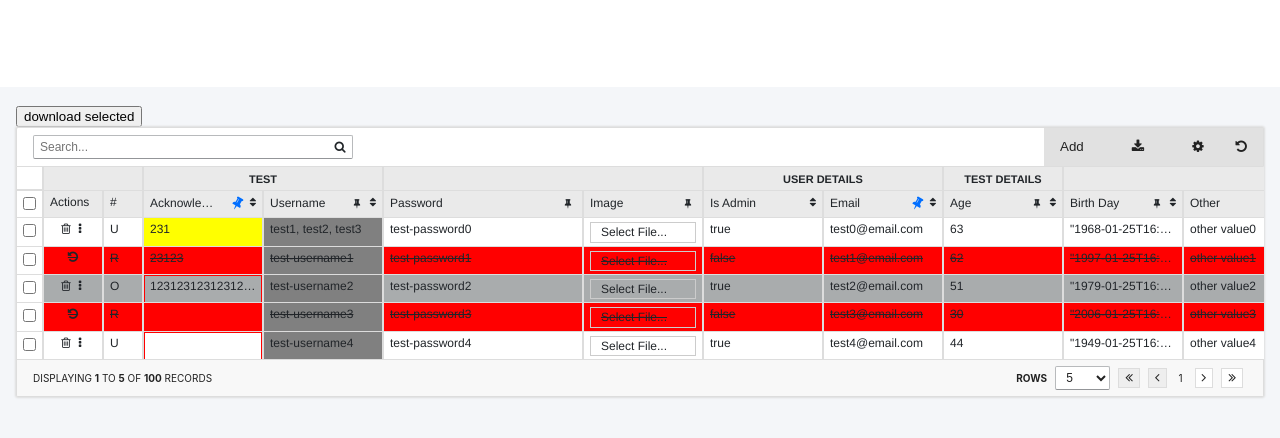
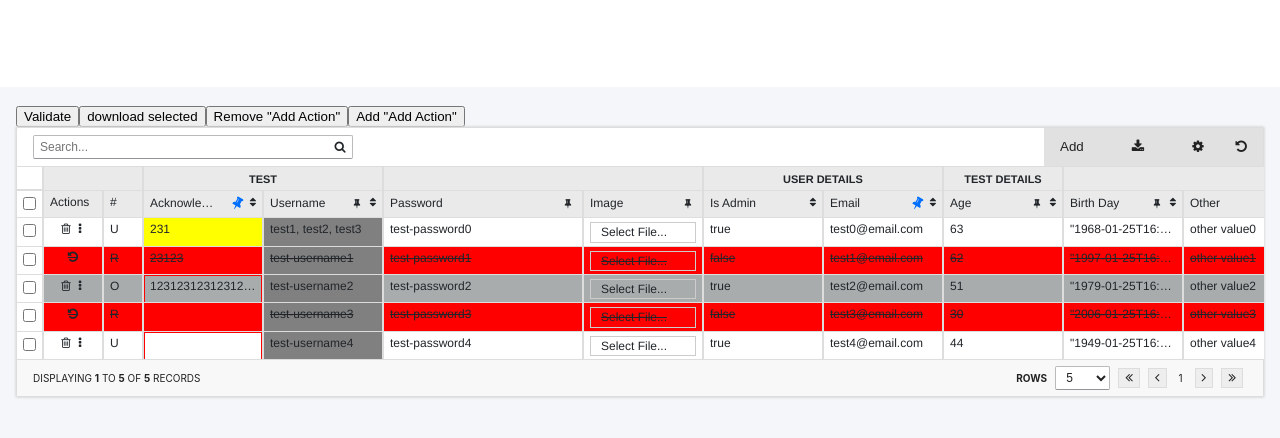
Before and after one commit to kingaguirre/react-data-table, a React (Vite) app: page / in a window 1280 px wide. Shown: the top 438 px of the page. Built offline with nearby package versions, Linux system fonts and the light colour scheme.

Commit message:
feat: update code

```diff
--- a/src/DataTable/components/ActionsColumn/index.tsx
+++ b/src/DataTable/components/ActionsColumn/index.tsx
@@ -23,13 +23,15 @@ export const ActionsColumn: React.FC<IProps> = (props: IProps) => {
     setCanPaste,
     hasAction,
     editingCells,
-    state: { columns }
+    fetchConfig,
+    state: { columns, fetchedData, localData }
   } = useContext(DataTableContext);
   const [showDropdown, setShowDropdown] = useState(false);
   const [position, setPosition] = useState({ top: 0, left: 0 });
 
   const actionRef = useRef<HTMLDivElement>(null);
   const dropdownRef = useRef<HTMLDivElement>(null);
+  const dataSource = fetchConfig ? fetchedData.data : localData;
 
   const updateClipboardState = async () => {
     try {
@@ -132,7 +134,7 @@ export const ActionsColumn: React.FC<IProps> = (props: IProps) => {
           <>
             <i
               className="fa fa-check"
-              {...(isValidDataWithSchema(columns, editingCells)) ? {
+              {...(isValidDataWithSchema(columns, editingCells, dataSource)) ? {
                 onClick: () => onSave(data),
                 style: { color: "inherit" }
               } : {
--- /dev/null
+++ b/src/DataTable/components/DraggedElements/index.tsx
@@ -0,0 +1,86 @@
+import React, { useState, useRef } from 'react';
+import styled from 'styled-components';
+
+// Styled components
+const ParentContainer = styled.div`
+  display: flex;
+  flex-direction: column;
+`;
+
+const Row = styled.div`
+  display: flex;
+`;
+
+const Col = styled.div`
+  width: 60px;
+  height: 60px;
+  border: 1px solid #000;
+  display: flex;
+  align-items: center;
+  justify-content: center;
+  user-select: none;
+
+  &.selected {
+    background-color: lightblue;
+  }
+`;
+
+export default () => {
+  const [isSelecting, setIsSelecting] = useState(false);
+  const selectedCellsRef = useRef([]);
+  const startCellRef = useRef(null);
+  const parentRef = useRef(null);
+
+  const handleMouseDown = (e) => {
+    if (!e.target.dataset.column) return;
+    setIsSelecting(true);
+    const cell = e.target.dataset;
+    startCellRef.current = { row: cell.row, column: cell.column };
+    selectedCellsRef.current = [{ ...startCellRef.current }];
+    e.target.classList.add('selected');
+  };
+
+  const handleMouseOver = (e) => {
+    if (!isSelecting || !e.target.dataset.column) return;
+    const currentCell = e.target.dataset;
+    const currentSelection = { row: currentCell.row, column: currentCell.column };
+
+    if (!selectedCellsRef.current.some(cell => cell.row === currentSelection.row && cell.column === currentSelection.column)) {
+      selectedCellsRef.current.push(currentSelection);
+      e.target.classList.add('selected');
+    }
+  };
+
+  const handleMouseUp = () => {
+    setIsSelecting(false);
+    console.log('Selected Cells:', selectedCellsRef.current);
+    Array.from(parentRef.current.querySelectorAll('.selected')).forEach(cell => cell.classList.remove('selected'));
+  };
+
+  const renderGrid = () => {
+    const rows = 3;
+    const cols = 5;
+    return Array.from({ length: rows }, (_, rowIndex) => (
+      <Row key={rowIndex}>
+        {Array.from({ length: cols }, (_, colIndex) => (
+          <Col
+            key={colIndex}
+            data-row={rowIndex}
+            data-column={colIndex}
+            onMouseDown={handleMouseDown}
+            onMouseOver={handleMouseOver}
+            onMouseUp={handleMouseUp} // Mouse up can be handled on individual cells too
+          >
+            {colIndex + 1}
+          </Col>
+        ))}
+      </Row>
+    ));
+  };
+
+  return (
+    <ParentContainer ref={parentRef}>
+      {renderGrid()}
+    </ParentContainer>
+  );
+};
--- a/src/DataTable/components/MainHeader/index.tsx
+++ b/src/DataTable/components/MainHeader/index.tsx
@@ -35,7 +35,7 @@ export const MainHeader = () => {
   const [isDropdownOpen, setDropdownOpen] = useState(false);
   const [showDownload, setShowDownload] = useState(false);
   const [showFilter, setShowFilter] = useState(false);
-  const [show, setShow] = useState(false);
+
   // Temporary state to hold column visibility changes
   const [tempColumnVisibility, setTempColumnVisibility] = useState(
     columns.reduce((acc, col) => {
@@ -175,7 +175,7 @@ export const MainHeader = () => {
         </>
       )}
       <SC.ControlsWrapper>
-        {isAddEnabled && <button disabled={isAddDisabled} onClick={handleOnAddRow}>Add</button>}
+        {isAddEnabled && <button className="add-button" disabled={isAddDisabled} onClick={handleOnAddRow}>Add</button>}
         {!!downloadCSV && (
           <SC.DownloadWrapper>
             <button onClick={() => setShowDownload(!showDownload)}>
--- a/src/DataTable/components/MainHeader/styled.tsx
+++ b/src/DataTable/components/MainHeader/styled.tsx
@@ -72,6 +72,12 @@ export const ControlsWrapper = styled.div`
   margin: -6px -16px -6px 0;
   height: 38px;
   align-items: stretch;
+  .add-button {
+    &[disabled] {
+      pointer-events: none;
+      color: grey;
+    }
+  }
   > ${DownloadWrapper} > *,
   > * {
     height: 100%;
--- a/src/DataTable/components/Rows/index.tsx
+++ b/src/DataTable/components/Rows/index.tsx
@@ -21,6 +21,7 @@ import { Actions } from "../../interfaces";
 import Ajv from "ajv";
 import Tippy from '@tippyjs/react';
 import 'tippy.js/dist/tippy.css'; // optional
+import DraggedElements from '../DraggedElements';
 
 export const Rows = () => {
   const {
@@ -73,11 +74,30 @@ export const Rows = () => {
       const saveDataSourceCurrentRow = savedDataSourceRef?.current?.find(i => getDeepValue(i, rowKey) === getDeepValue(currentRow, rowKey));
       const columnKey = columns[columnIndex].column;
       const columnSchema = columns[columnIndex]?.actionConfig?.schema;
+      const isUnique = columns[columnIndex]?.actionConfig?.isUnique;
+
       let isValid = true;
+      let errorMessage = "";
+      let isDuplicate = false;
 
       if (saveChanges) {
-        // Only validate if columnSchema is defined
-        if (columnSchema) {
+
+        if (isUnique) {
+          // Check if the value is unique across the dataSource
+          isDuplicate = dataSource.some((row, index) => {
+            const rowValue = getDeepValue(row, columnKey);
+            // Check against all other rows except the current row being edited
+            return index !== rowIndex && getValue(rowValue).toLowerCase() === value.toLowerCase();
+          });
+
+          if (isDuplicate) {
+            isValid = false;
+            errorMessage = "Data should be unique";
+          }
+        }
+
+        // Only validate if columnSchema is defined and its not duplicae
+        if (columnSchema && !isDuplicate) {
           isValid = ajv.validate(columnSchema, value);
         }
 
@@ -116,16 +136,19 @@ export const Rows = () => {
 
           setEditingCells(prev => prev.map(cell =>
             cell.rowIndex === rowIndex && cell.columnIndex === columnIndex
-              ? { ...cell, editable: false }
+              ? { ...cell, editable: false, invalid: false, erorr: null }
               : cell
           ));
         } else {
-          // Handle validation errors without clearing the editing cell
-          const error = ajv.errorsText(ajv.errors);
-          console.error("Validation failed: ", error);
+          // Handle validation errors, including unique constraint
+          if (!errorMessage) {
+            // If the error message wasn't set by the unique check, get it from AJV validation
+            errorMessage = ajv.errorsText(ajv.errors);
+          }
+          console.error("Validation failed: ", errorMessage);
           setEditingCells(prev => prev.map(cell =>
             (cell.rowIndex === rowIndex && cell.columnIndex === columnIndex)
-              ? { ...cell, invalid: true, error }
+              ? { ...cell, invalid: true, erorr: errorMessage }
               : cell
           ));
         }
@@ -187,6 +210,25 @@ export const Rows = () => {
       clearTimeout(timeoutId); // Cleanup the timeout to avoid memory leaks
     };
   }, [dataSource, columns]);
+
+  // Update state when actions prop is changed
+  useEffect(() => {
+    const hasAddAction = !!actions.find(i => i === Actions.ADD);
+    const hasAddRow = !!dataSource.find(i => i.intentAction === "*")
+    if (!hasAddAction && hasAddRow) {
+      if (fetchConfig) {
+        const newFetchedData = [...(fetchedData.data || [])].filter(i => i.intentAction !== "*");
+        setState({
+          type: SET_FETCHED_DATA,
+          payload: { ...fetchedData, data: newFetchedData }
+        });
+      } else {
+        const newLocalData = [...(localData || [])].filter(i => i.intentAction !== "*");
+        setState({ type: SET_LOCAL_DATA, payload: newLocalData });
+      }
+      setEditingCells(prev => prev.filter(i => i.isNew !== true));
+    }
+  }, [actions, dataSource]);
 
   useEffect(() => {
     const handleClickOutside = (event) => {
@@ -540,6 +582,7 @@ export const Rows = () => {
           </Fragment>
         )
       })}
+      {/* <DraggedElements/> */}
       {/* <div className="test-123" style={{height: 100, background: 'black'}}></div>
       <div className="test-1234" style={{height: 100, background: 'red'}}></div> */}
     </SC.TableRowsContainer>
--- a/src/DataTable/index.tsx
+++ b/src/DataTable/index.tsx
@@ -16,6 +16,7 @@ import {
   updateDataByRowKey,
   hasDomain,
   arrayToEmptyObject,
+  getValue
 } from "./utils";
 import dataTableReducer, { IReducerState, initialState } from "./context/reducer";
 import { SET_COLUMNS, SET_TABLE_WIDTH, SET_FETCHED_DATA, SET_LOCAL_DATA } from "./context/actions";
@@ -28,10 +29,12 @@ import { ColumnFilters } from "./components/ColumnFilters";
 import { MainHeader } from "./components/MainHeader";
 import { Footer } from "./components/Footer";
 import UploadCell from "./components/CustomCell/UploadCell";
+import Ajv from 'ajv';
 
 export const DataTableContext = createContext<any>(null);
 
-export const DataTable = (props: DataTableProps) => {
+export const DataTable = React.forwardRef((props: DataTableProps, ref: React.Ref<any>) => {
+// export const DataTable = (props: DataTableProps) => {
   /** Refs */
   const tableRef = useRef<HTMLDivElement>(null);
 
@@ -51,6 +54,7 @@ export const DataTable = (props: DataTableProps) => {
     clickableRow = false,
     customRowSettings,
     actions,
+    isPermanentDelete = false,
     onChange,
     onColumnSettingsChange,
     onRowClick,
@@ -71,6 +75,7 @@ export const DataTable = (props: DataTableProps) => {
     error?: string | null;
     isNew?: boolean
   }>>([]);
+  const ajv = new Ajv();
 
   /** Reducer Start */
   const [state, setState] = useReducer(dataTableReducer, {
@@ -201,7 +206,7 @@ export const DataTable = (props: DataTableProps) => {
   }, [state.localData, state.fetchedData.data, editingCells, setEditingCells]);
 
   const doUpdateRowIntentAction = (data, intentAction = "R") => {
-    const parsedNewData = !!data ? JSON.parse(data) : [];
+    const parsedNewData = !!data ? JSON.parse(data) : {};
 
     if (fetchConfig) {
       const newFetchedData = updateDataByRowKey(parsedNewData, state.fetchedData.data, rowKey, intentAction);
@@ -217,7 +222,30 @@ export const DataTable = (props: DataTableProps) => {
     }
   };
 
-  const onDeleteRow = useCallback((data) => doUpdateRowIntentAction(data), [state.localData, state.fetchedData.data]);
+  const doPermanentDelete = (data) => {
+    const parsedNewData = !!data ? JSON.parse(data) : {};
+    const rowKeyValue = getValue(getDeepValue(parsedNewData, rowKey));
+    if (fetchConfig) {
+      const newFetchedData = [...(state.fetchedData.data || [])].filter(i => getValue(getDeepValue(i, rowKey)) !== rowKeyValue);
+      setState({
+        type: SET_FETCHED_DATA,
+        payload: { data: newFetchedData }
+      });
+      onChange?.(newFetchedData);
+    } else {
+      const newLocalData = [...(state.localData || [])].filter(i => getValue(getDeepValue(i, rowKey)) !== rowKeyValue);
+      setState({ type: SET_LOCAL_DATA, payload: newLocalData });
+      onChange?.(newLocalData);
+    }
+  };
+
+  const onDeleteRow = useCallback((data) => {
+    if (isPermanentDelete) {
+      doPermanentDelete(data)
+    } else {
+      doUpdateRowIntentAction(data)
+    }
+  }, [state.localData, state.fetchedData.data]);
 
   const onSave = useCallback((data) => doUpdateRowIntentAction(data, "N"), [state.localData, state.fetchedData.data]);
 
@@ -338,6 +366,42 @@ export const DataTable = (props: DataTableProps) => {
     draggedColumnIndex
   } = useDragDropManager(state.columns, setColumns, onColumnSettingsChange);
   const { onMouseDown } = useResizeManager(state.columns, setColumns, onColumnSettingsChange);
+
+  const validateData = useCallback(() => {
+    const data = fetchConfig ? state.fetchedData.data : state.localData;
+    const columns = state.columns;
+    const invalidData: any = [];
+
+    data.forEach((item, rowIndex) => {
+      columns.forEach(column => {
+        // Check if column has an actionConfig with a schema
+        if (column.actionConfig?.schema) {
+          const value = getDeepValue(item, column.column, true); // True to potentially return objects
+          const parsedValue = getValue(value); // Ensure the value is correctly formatted for validation
+
+          const schema = column.actionConfig.schema;
+          const isSchemaInvalid = ajv.validate(schema, parsedValue);
+          const error = ajv.errorsText(ajv.errors);
+
+          if (!isSchemaInvalid) {
+            invalidData.push({
+              column: column.column,
+              value: parsedValue,
+              error,
+              rowIndex
+            });
+          }
+        }
+      });
+    });
+
+    return invalidData;
+  }, [state.localData, state.fetchedData.data, state.columns])
+
+  React.useImperativeHandle(ref, () => ({
+    validate: validateData
+  }));
+
   /** Custom Functions End */
 
   /** UseEffects Start */
@@ -441,6 +505,6 @@ export const DataTable = (props: DataTableProps) => {
       </SC.TableWrapper>
     </DataTableContext.Provider>
   );
-}
+});
 
 export { getDeepValue, setDeepValue, exportToCsv, UploadCell };
--- a/src/DataTable/interfaces.ts
+++ b/src/DataTable/interfaces.ts
@@ -56,6 +56,7 @@ export interface DataTableProps {
   clickableRow?: boolean;
   customRowSettings?: CustomRowSettings[];
   actions?: Actions | Actions[];
+  isPermanentDelete?: boolean;
   onChange?: (updatedData: any[]) => void;
   onRowClick?: (rowData: any) => void;
   onRowDoubleClick?: (rowData: any) => void;
--- a/src/DataTable/utils/index.tsx
+++ b/src/DataTable/utils/index.tsx
@@ -51,10 +51,17 @@ export const getDeepValue = (obj: any, path: string, returnObj = false) => {
 };
 
 const deepClone = (obj) => {
+  // Check for null or non-object values
   if (obj === null || typeof obj !== 'object') {
     return obj;
   }
 
+  // Handle Date objects specifically
+  if (obj instanceof Date) {
+    return new Date(obj.getTime());
+  }
+
+  // Handle arrays
   if (obj instanceof Array) {
     return obj.reduce((arr, item, i) => {
       arr[i] = deepClone(item);
@@ -62,6 +69,7 @@ const deepClone = (obj) => {
     }, []);
   }
 
+  // Handle objects
   if (obj instanceof Object) {
     return Object.keys(obj).reduce((newObj, key) => {
       newObj[key] = deepClone(obj[key]);
@@ -69,6 +77,7 @@ const deepClone = (obj) => {
     }, {});
   }
 
+  // Fallback for all other types
   return obj;
 };
 
@@ -79,8 +88,9 @@ export const setDeepValue = (obj, path, value) => {
   keys.reduce((acc, key, index) => {
     if (index === keys.length - 1) {
       acc[key] = value;
+      return newObj; // Return newObj for consistency, although this line does not affect functionality
     } else {
-      if (!acc[key] || typeof acc[key] !== 'object') acc[key] = {};
+      if (!acc[key] || typeof acc[key] !== 'object' || acc[key] instanceof Date) acc[key] = {};
       return acc[key];
     }
   }, newObj);
@@ -596,9 +606,10 @@ export const downloadExcel = (headers, rows, fileName = "data") => {
   XLSX.writeFile(wb, `${fileName}.xlsx`);
 };
 
-export const isValidDataWithSchema = (columns, data) => {
+export const isValidDataWithSchema = (columns, data, dataSource) => {
   const ajv = new Ajv();
   const validationResults: any = [];
+
   const columnsWithSchema = columns.reduce((acc, col) => {
     if (col.actionConfig && col.actionConfig.schema) {
       acc[col.column] = col.actionConfig.schema;
@@ -606,20 +617,50 @@ export const isValidDataWithSchema = (columns, data) => {
     return acc;
   }, {});
 
+  const columnsWithIsUnique = columns.reduce((acc, col) => {
+    if (col.actionConfig && col.actionConfig.isUnique) {
+      acc[col.column] = col.actionConfig.isUnique;
+    }
+    return acc;
+  }, {});
+
   data.forEach(cell => {
-    const schema = columnsWithSchema[cell.column];
-    if (schema) {
-      const validate = ajv.compile(schema);
-      if (!validate(cell.value)) {
-        // If validation fails, push the cell info and validation errors
+
+    const isUnique = columnsWithIsUnique[cell.column];
+    let isDuplicate = false;
+
+    if (isUnique) {
+      // Check if the value is unique across the dataSource
+      isDuplicate = dataSource.some((row, index) => {
+        const rowValue = getDeepValue(row, cell.column);
+        // Check against all other rows except the current row being edited
+        return index !== cell.rowIndex && getValue(rowValue).toLowerCase() === cell.value?.toLowerCase();
+      });
+
+      if (isDuplicate) {
         validationResults.push({
           rowIndex: cell.rowIndex,
           columnIndex: cell.columnIndex,
           column: cell.column,
-          errors: validate.errors
+          errors: "Data should be unique"
         });
       }
     }
+
+    const schema = columnsWithSchema[cell.column];
+      // Only validate if columnSchema is defined and its not duplicae
+      if (schema && !isDuplicate) {
+        const validate = ajv.compile(schema);
+        if (!validate(cell.value)) {
+          // If validation fails, push the cell info and validation errors
+          validationResults.push({
+            rowIndex: cell.rowIndex,
+            columnIndex: cell.columnIndex,
+            column: cell.column,
+            errors: validate.errors
+          });
+        }
+      }
   });
 
   return !(validationResults.length > 0);
--- a/src/testComponents/DataTableTest.tsx
+++ b/src/testComponents/DataTableTest.tsx
@@ -38,7 +38,7 @@ const selectRandomString = (stringsArray) => {
   return stringsArray[randomIndex];
 }
 
-const dataSource = Array(100).fill("").map((_, i) => ({
+const dataSource = Array(5).fill("").map((_, i) => ({
   intentAction: i !== 0 ? selectRandomString(["O", "U", "R", "N"]) : "U",
   ...((i === 0 || i === 1 || i === 2) ? {
     acknowledgementNumber: {
@@ -173,6 +173,7 @@ const columnSettings = [
     // },
     actionConfig: {
       type: "text",
+      isUnique: true,
       // value: "option2",
       // options: [
       //   { value: "option1", text: "Option 1" },
@@ -227,7 +228,6 @@ const columnSettings = [
     groupTitle: 'User Details',
     order: 3,
     pinned: true,
-    columnType: 'upload',
   },
   {
     column: 'userDetails.isAdmin',
@@ -383,14 +383,21 @@ const generateRandomTransactions = (num = 100) => {
   }))
 }
 
+const ACTIONS_LIST = [Actions.DELETE, Actions.COPY, Actions.PASTE, Actions.DUPLICATE, Actions.ADD, Actions.EDIT]
 export default () => {
   const [selectedRow, setSselectedRow] = useState<any>(null);
   const menuFormRef = React.createRef<any>();
+  const dataTablemRef = React.createRef<any>();
+  const [actions, setActions] = useState<any>(ACTIONS_LIST)
 
   const handleClick = () => {
     if (menuFormRef.current) {
       const isValid = menuFormRef.current.validate();
       console.log("Form is valid:", isValid);
+    }
+    if (dataTablemRef.current) {
+      const isValid = dataTablemRef.current.validate();
+      console.log("validate data-table:", isValid);
     }
   };
 
@@ -408,16 +415,21 @@ export default () => {
 
   return (
     <div style={{padding: 16}}>
-      {/* <button onClick={handleClick}>Validate</button>
-      <MenuForm
+      <button onClick={handleClick}>Validate</button>
+      {/* <MenuForm
         ref={menuFormRef}
         formSettings={FORM_MENU_FIELD_SETTINGS}
         dataSource={dataSource}
         onChange={v => console.log(v)}
       /> */}
       <button onClick={() => exportToCsv("data.csv", selectedRow, columnSettings)}>download selected</button>
+      <button onClick={() => {
+        setActions([Actions.DELETE, Actions.COPY, Actions.PASTE, Actions.DUPLICATE, Actions.EDIT])
+      }}>Remove "Add Action"</button>
+      <button onClick={() => setActions(ACTIONS_LIST)}>Add "Add Action"</button>
       <DataTable
-        actions={[Actions.DELETE, Actions.COPY, Actions.PASTE, Actions.DUPLICATE, Actions.ADD, Actions.EDIT]}
+        ref={dataTablemRef}
+        actions={actions}
         dataSource={dataSource}
         columnSettings={columnSettings}
         // onRowClick={handleRowClick}
@@ -430,6 +442,7 @@ export default () => {
         selectable
         downloadCSV
         onChange={v => console.log("New Value: ", v)}
+        isPermanentDelete
         customRowSettings={[
           {
             column: "intentAction",
```
Also changed, not shown: 1 other file (tests, documents, lock files or other folders).
